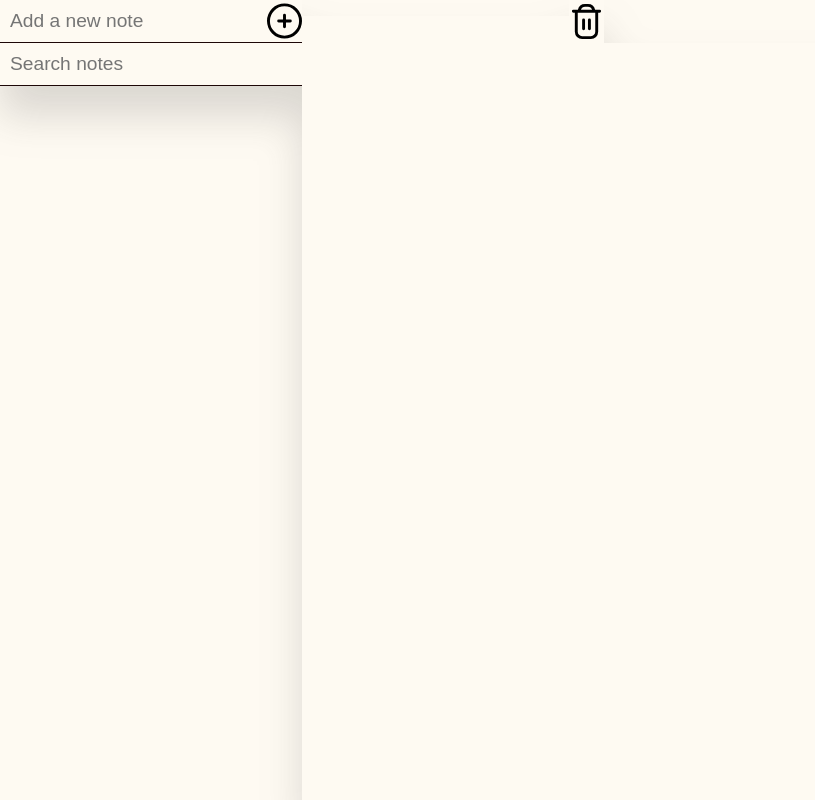
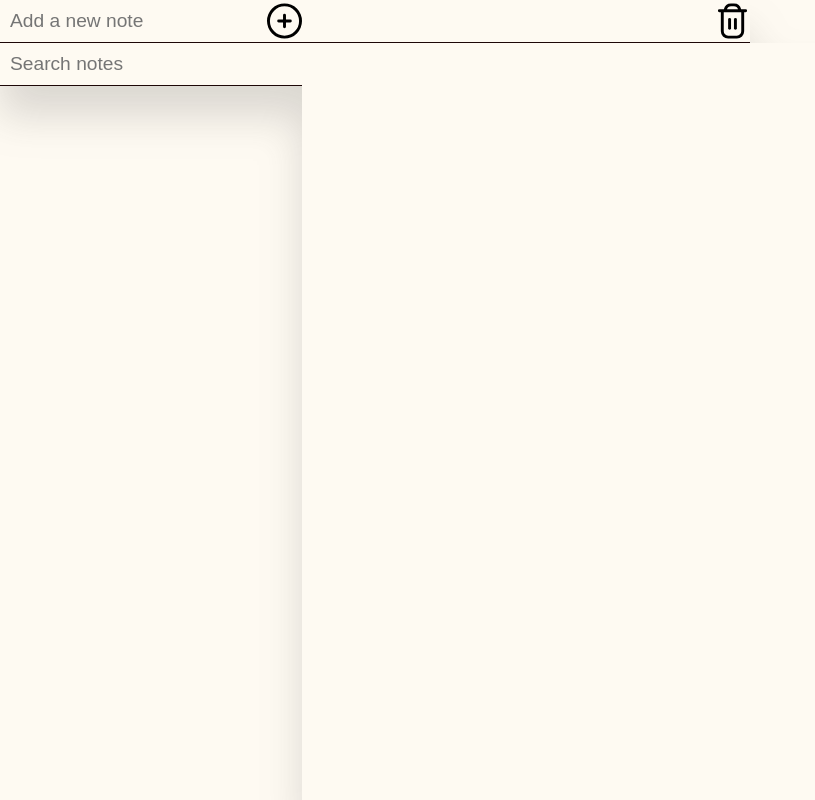
Before and after one commit to MirrorIce/simplenotes, a React (Create React App) app in the folder fe/: page /login in a window 1280 px wide. Both pictures are taken after a click on the element "Save your data with no account!". Shown: the whole page, without its empty margins (0-815 px from the left). Built offline with nearby package versions, Linux system fonts and the light colour scheme; a web font is replaced by a local one.

Commit message:
Minor styling update

```diff
--- a/fe/src/style/App.css
+++ b/fe/src/style/App.css
@@ -135,6 +135,12 @@ body,
   padding: 0;
 }
 
+.deleteContainer {
+  display: flex;
+  width:35vw;
+  border-bottom: 1px solid var(--button-accent);
+}
+
 
 
 .addButton input,
@@ -196,7 +202,7 @@ body,
 
 .deleteButton {
   width: 2.2rem;
-  height:100%;
+  height: 100%;
   margin: 0;
   display: inline-block;
   content: "";
@@ -235,7 +241,6 @@ body,
   height: 100%;
   min-width: 60px;
   font-size: 1.2rem;
-  border-bottom: 1px solid var(--button-accent);
 }
 
 .notesContent input:active {
@@ -311,18 +316,18 @@ body,
 
   .notesList {
     margin-left: 10%;
-    width:87%;
+    width: 87%;
   }
 
   .notesList div {
-    width:100%;
+    width: 100%;
     padding-left: 0;
     margin-left: 0;
   }
 
   .notesContent textarea {
     margin-left: 10%;
-    width:87%;
+    width: 87%;
     padding-left: 0;
   }
 
@@ -330,7 +335,7 @@ body,
   .searchBar input,
   .deleteContainer input {
     padding-left: 0;
-    border:none;
+    border: none;
   }
 
   .showMenu {
@@ -344,7 +349,7 @@ body,
   }
 
   .deleteContainer {
-    display:flex;
+    display: flex;
     margin-left: 10%;
     border-bottom: 1px solid var(--button-accent);
   }
```
